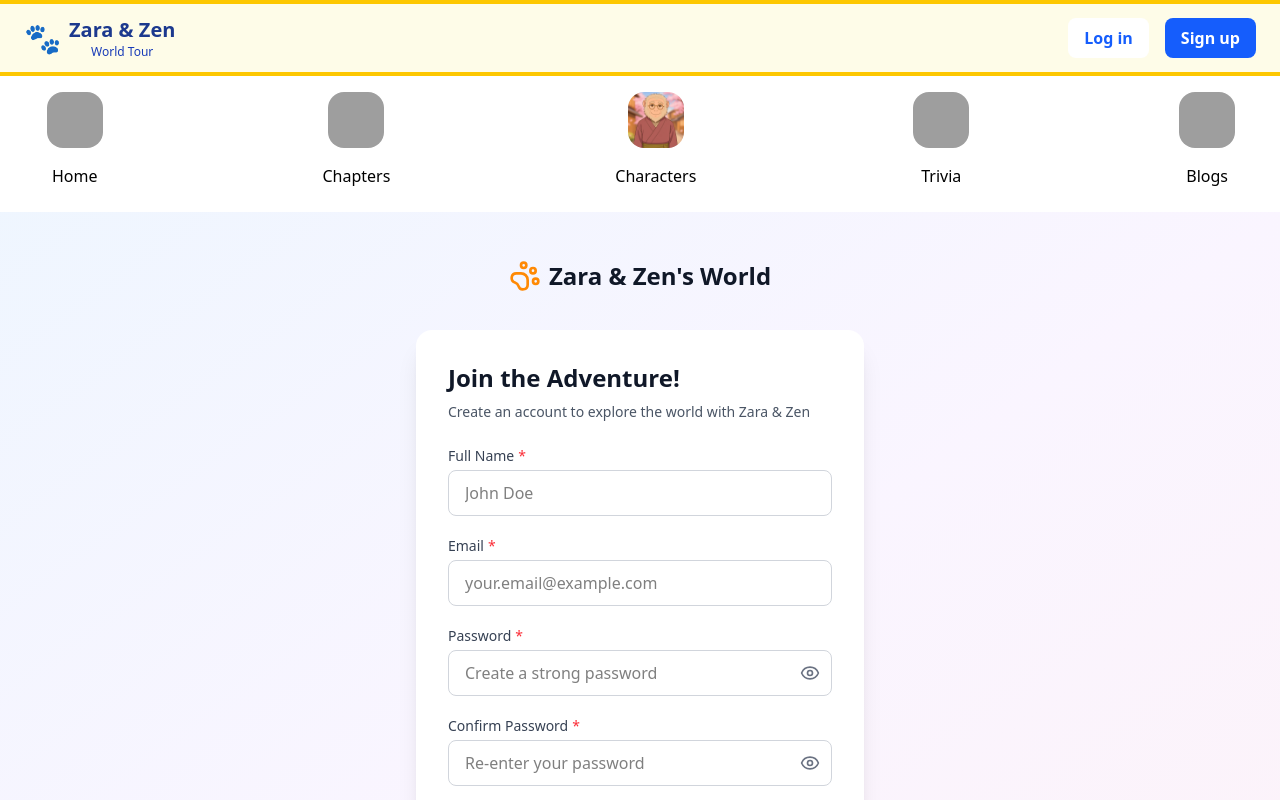
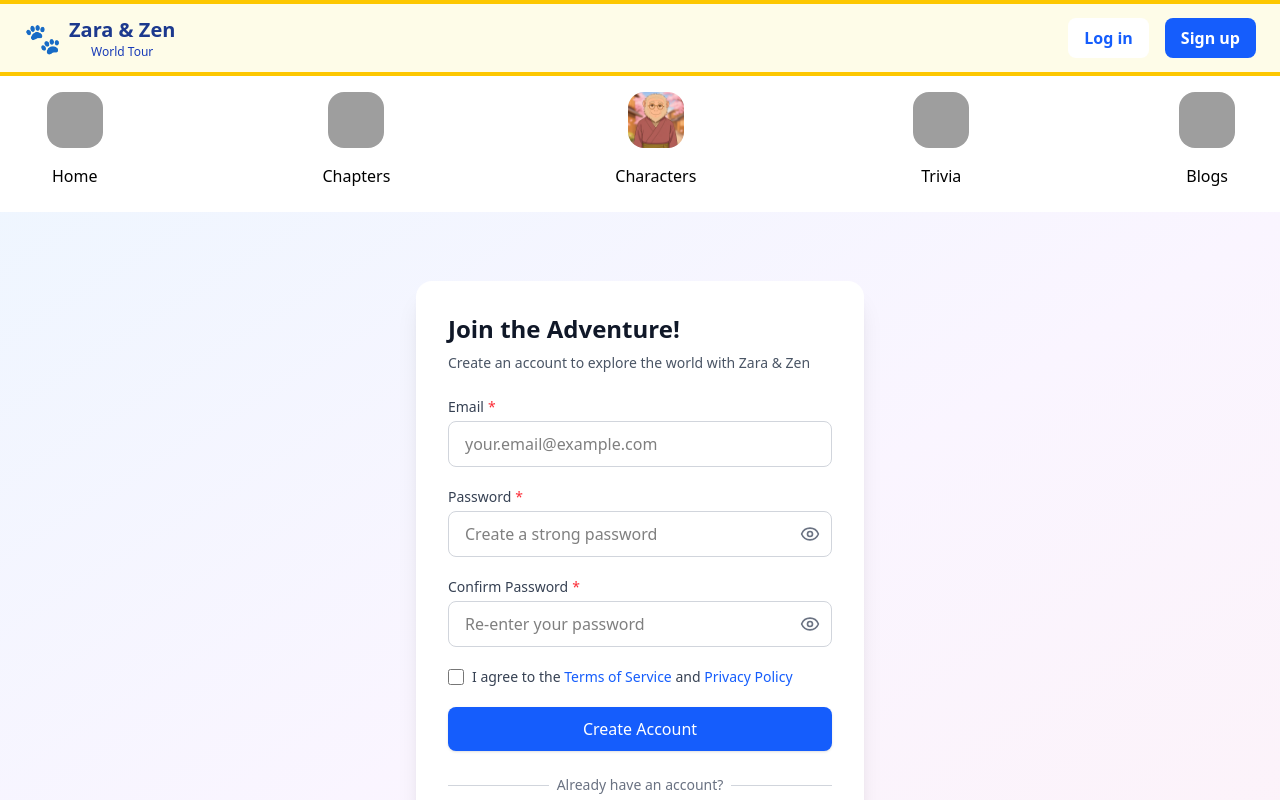
Before and after one commit to akabhowmick/zara-zen-world-tour, a React (Vite) app: page /signup in a window 1280 px wide. Shown: the top 800 px of the page. Built offline with nearby package versions, Linux system fonts and the light colour scheme; grey boxes are pictures that could not be loaded.

Commit message:
change the auth layout

```diff
--- a/src/components/Auth/AuthLayout.tsx
+++ b/src/components/Auth/AuthLayout.tsx
@@ -1,6 +1,3 @@
-import { PawPrint } from "lucide-react";
-import { Link } from "react-router-dom";
-
 interface AuthLayoutProps {
   children: React.ReactNode;
   title: string;
@@ -11,17 +8,6 @@ export const AuthLayout: React.FC<AuthLayoutProps> = ({ children, title, subtitl
   return (
     <div className="min-h-screen bg-gradient-to-br from-blue-50 via-purple-50 to-pink-50 flex items-center justify-center px-4 py-12">
       <div className="w-full max-w-md">
-        {/* Logo and branding */}
-        <div className="text-center mb-8">
-          <Link
-            to="/"
-            className="inline-flex items-center gap-2 text-2xl font-bold text-gray-900 hover:text-blue-600 transition-colors"
-          >
-            <PawPrint className="h-8 w-8 text-orange-400" />
-            <span>Zara & Zen's World</span>
-          </Link>
-        </div>
-
         {/* Auth card */}
         <div className="bg-white rounded-2xl shadow-xl p-8">
           <div className="mb-6">
--- a/src/pages/SignupPage.tsx
+++ b/src/pages/SignupPage.tsx
@@ -82,21 +82,6 @@ export const SignupPage = () => {
       )}
 
       <form onSubmit={handleSubmit} className="space-y-5 mt-6">
-        <InputField
-          label="Full Name"
-          name="name"
-          type="text"
-          value={formState.name.value}
-          error={formState.name.error}
-          touched={formState.name.touched}
-          placeholder="John Doe"
-          autoComplete="name"
-          required
-          onChange={(value) => handleChange("name", value, validationRules.name)}
-          onBlur={() => handleBlur("name", validationRules.name)}
-          disabled={loading}
-        />
-
         <InputField
           label="Email"
           name="email"
```
